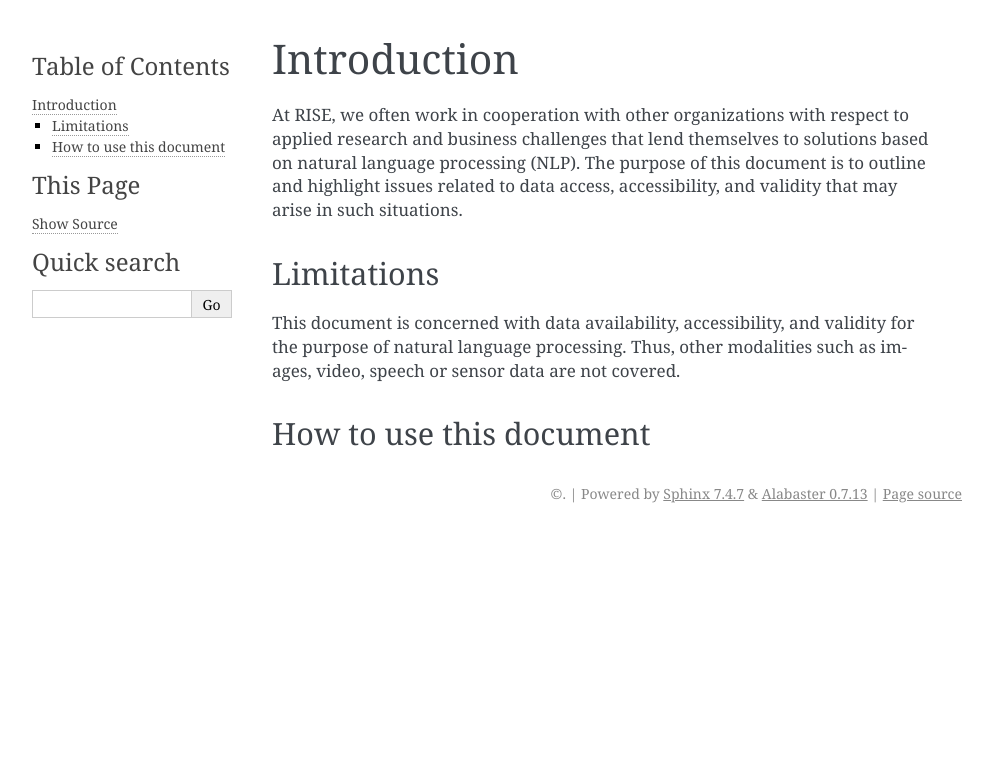
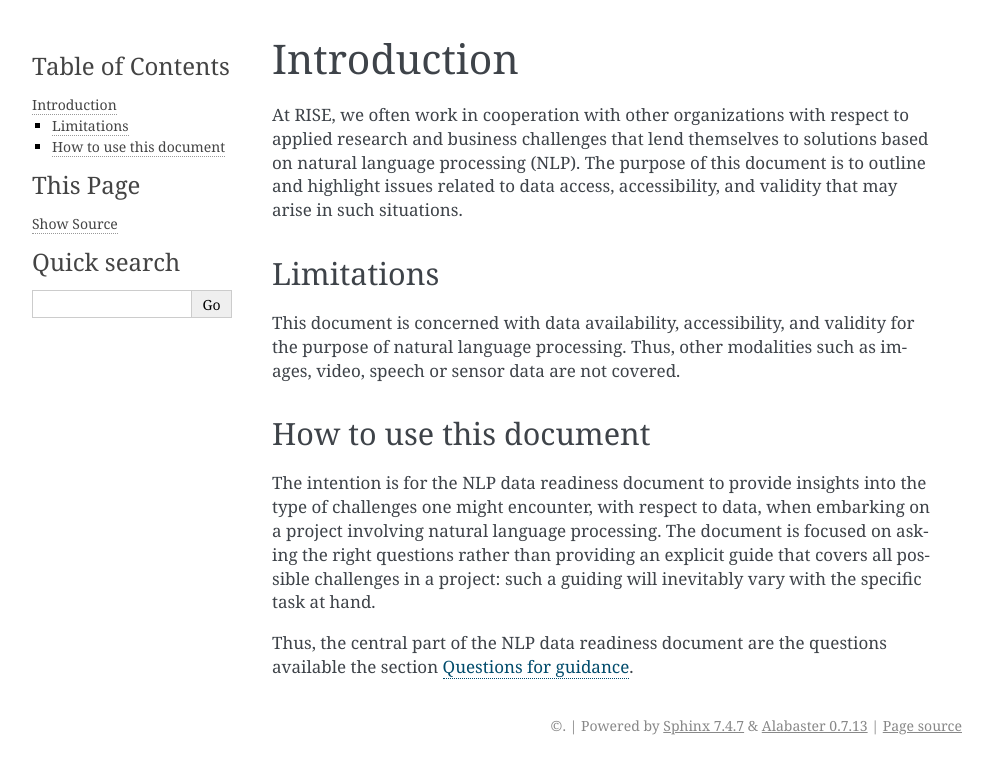
Before and after one commit to fredriko/nlp-data-readiness, a Sphinx documentation site: the page built from docs/introduction.md, in a window 1280 px wide. Shown: the top 774 px of the page, without its empty margins (148-1141 px from the left). Built offline with Sphinx 7.4.7, drawn with Linux system fonts in a browser that asks for light colours.

Commit message:
Refactoring.

```diff
--- a/docs/introduction.md
+++ b/docs/introduction.md
@@ -3,7 +3,6 @@
 At RISE, we often work in cooperation with other organizations with respect to applied research and business challenges
 that lend themselves to solutions based on natural language processing (NLP). The purpose of this document is to outline
 and highlight issues related to data access, accessibility, and validity that may arise in such situations.
-
 
 
 ## Limitations
@@ -12,3 +11,11 @@ This document is concerned with data availability, accessibility, and validity f
 processing. Thus, other modalities such as images, video, speech or sensor data are not covered.
 
 ## How to use this document
+
+The intention is for the NLP data readiness document to provide insights into the type of challenges one might
+encounter, with respect to data, when embarking on a project involving natural language processing. The document is focused
+on asking the right questions rather than providing an explicit guide that covers all possible challenges in a project:
+such a guiding will inevitably vary with the specific task at hand.
+
+Thus, the central part of the NLP data readiness document are the questions available the
+section [Questions for guidance](questions-for-guidance.md).
```
Also changed, not shown: docs/contribute.md (+5 -2 lines).
